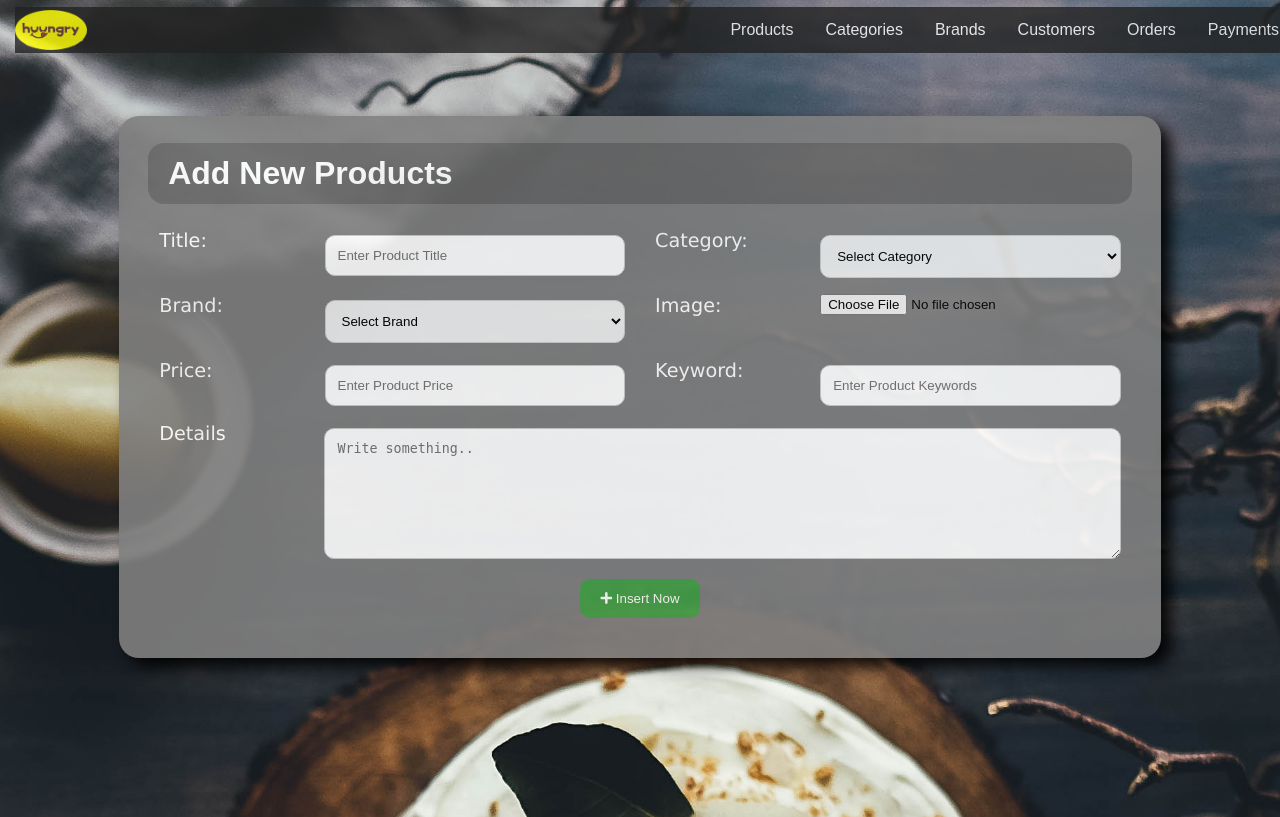
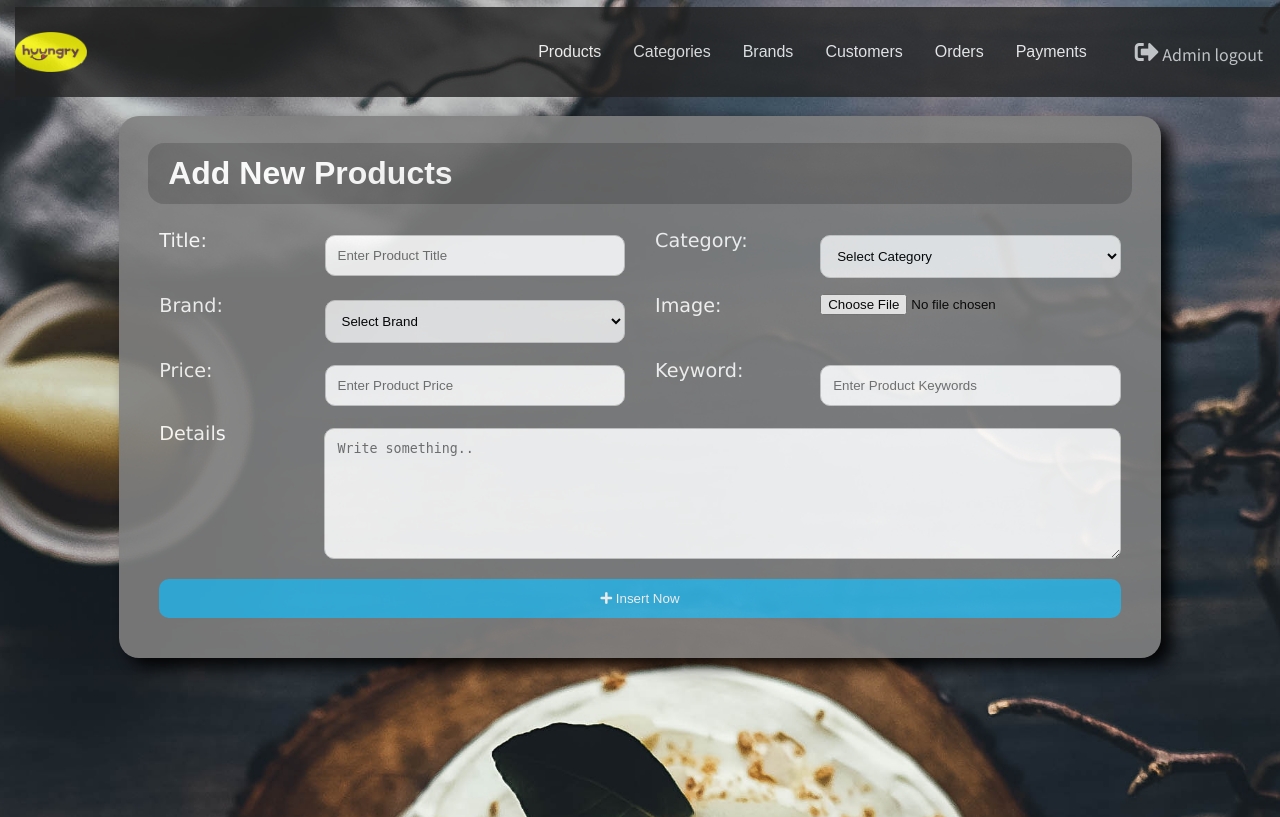
Before and after one commit to RanaFaizan/Huungry, a PHP site: page /admin/index.php?insert_product in a window 1280 px wide. Shown: the top 817 px of the page. Run offline with PHP 8.4, Linux system fonts and the light colour scheme; the visitor is signed in with stand-in values (Sample User, id 1); data that the repository does not hold is empty; some libraries are stand-ins or nearby versions.

Commit message:
updated some work

```diff
--- a/admin/index.php
+++ b/admin/index.php
@@ -97,6 +97,15 @@ require_once "db_connection.php";
                     <div class="dropdown-content">
                         <a href="index.php?view_payments">View All Payments</a>
                     </div>
+                </div>
+            </li>
+
+            <li>
+                <div class="dropdown">
+                    <button class="dropbtn">
+                        <a href="logout.php">
+                            <i class="fa fa-sign-out-alt"></i> Admin logout</a>
+                    </button>
                 </div>
             </li>
         </ul>
--- a/admin/insert_product.php
+++ b/admin/insert_product.php
@@ -154,9 +154,8 @@ if(isset($_POST['insert_pro']))
                 </div>
 
                 <div class="row">
-                    <div class="d-none d-sm-block col-sm-3 col-md-4 col-lg-2 col-xl-2 mt-auto"></div>
-                    <div class="col-sm-9 col-md-8 col-lg-4 col-xl-4">
-                        <button type="submit" name="insert_pro" class="btn btn-primary btn-block"><i class="fas fa-plus"></i>
+                    <div class="col col-12">
+                        <button type="submit" name="insert_pro" class="submitBTTN"><i class="fas fa-plus"></i>
                             Insert Now
                         </button>
                     </div>
```
